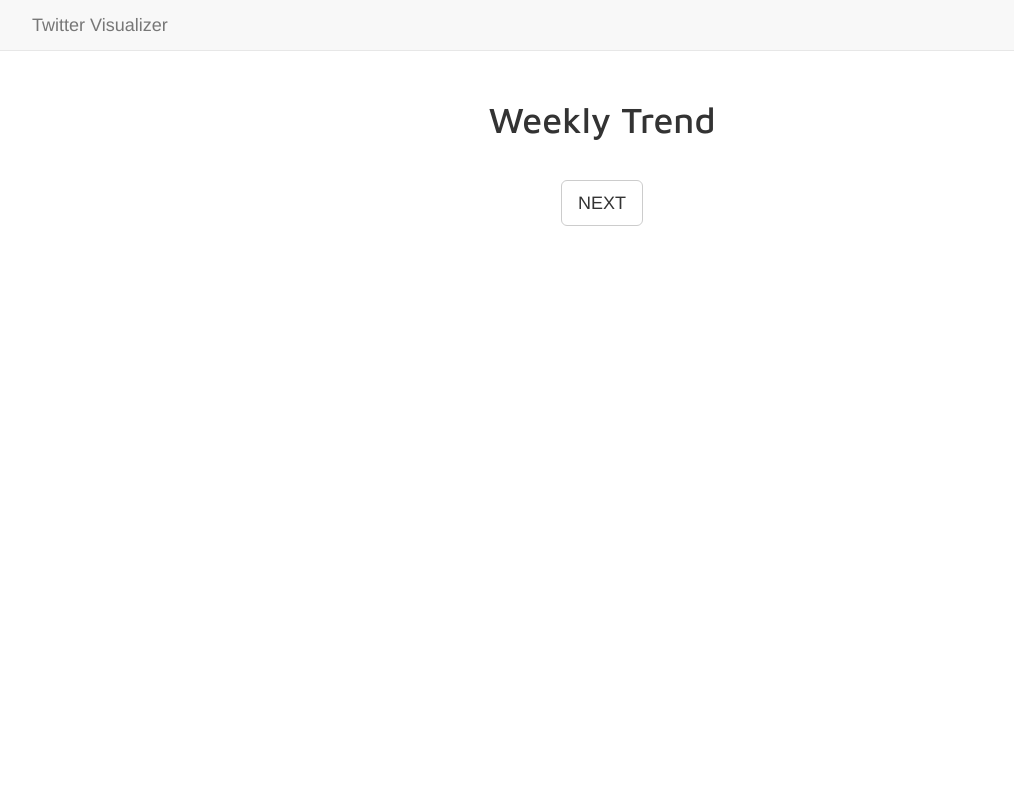
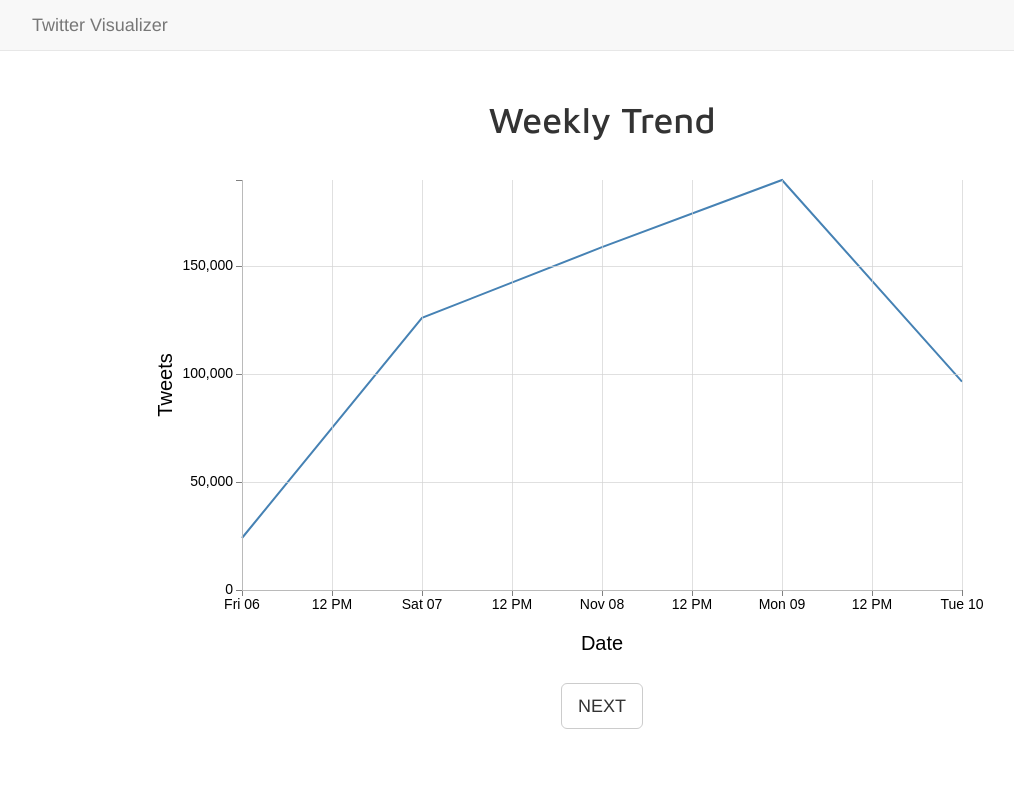
Before and after one commit to michaelzhou0723/visualizetwitter, a plain HTML site: page index.html in a window 1280 px wide. Shown: the top 800 px of the page, without its empty margins (38-1052 px from the left). Drawn offline with nearby package versions, Linux system fonts and the light colour scheme; animation ran at ten frames a second.

Commit message:
Update index.html

```diff
--- a/index.html
+++ b/index.html
@@ -12,7 +12,7 @@
 </head>
 
 <body id="page-top" data-spy="scroll" data-target=".navbar-fixed-top">
-	<script src="js/d3.min.js" charset="utf-8"></script>
+	<script src="//d3js.org/d3.v3.min.js" charset="utf-8"></script>
     <nav class="navbar navbar-default navbar-fixed-top" role="navigation">
         <div class="container">
             <div class="navbar-header page-scroll">
```
